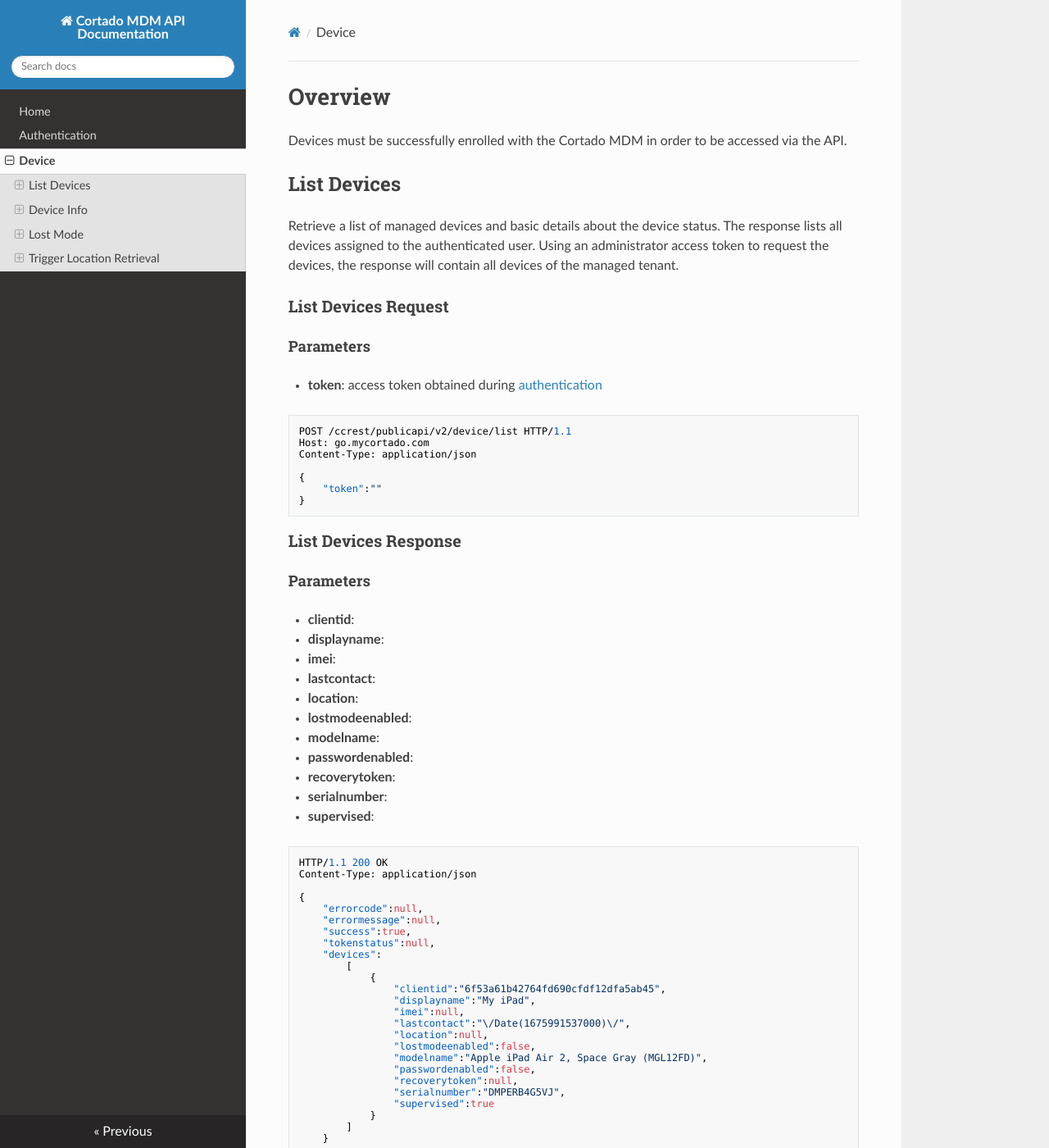
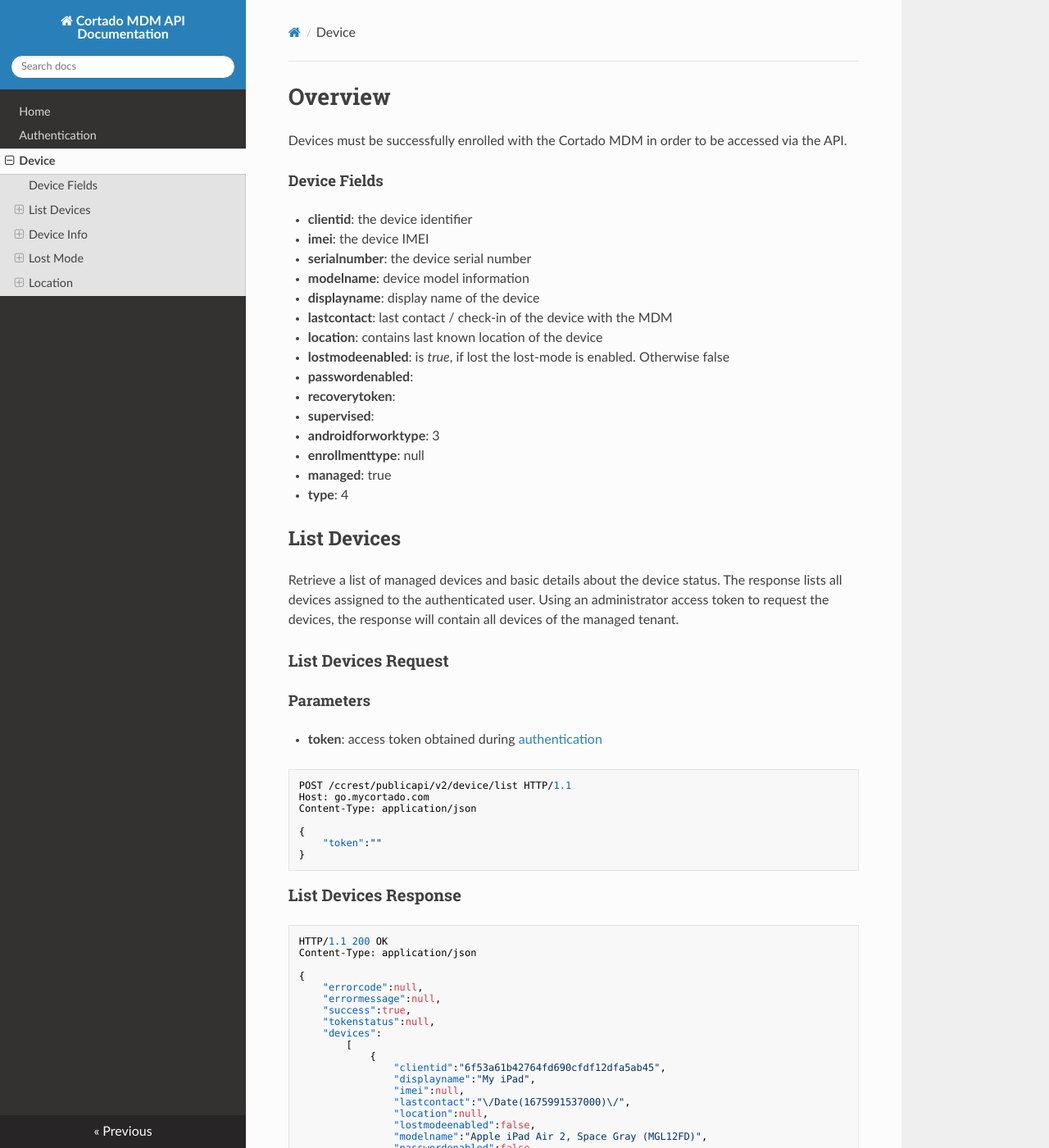
Before and after one commit to cortado-mobile-solutions/apidoc-mdm, an MkDocs documentation site: the page built from docs/device.md, in a window 1280 px wide and 1400 px high. Shown: the whole window at 82% size. Built offline with MkDocs 1.6.1, drawn with Linux system fonts in a browser that asks for light colours; nearby versions of some CDN libraries; some of the changed text lies outside the part shown.

Commit message:
updates on auth and device

````diff
--- a/docs/device.md
+++ b/docs/device.md
@@ -1,5 +1,23 @@
 # Overview
 Devices must be successfully enrolled with the Cortado MDM in order to be accessed via the API.
+
+#### Device Fields
+* **clientid**: the device identifier
+* **imei**: the device IMEI
+* **serialnumber**: the device serial number
+* **modelname**: device model information
+* **displayname**: display name of the device
+* **lastcontact**: last contact / check-in of the device with the MDM
+* **location**: contains last known location of the device
+* **lostmodeenabled**: is *true*, if lost the lost-mode is enabled. Otherwise false
+* **passwordenabled**:
+* **recoverytoken**:
+* **supervised**:
+
+* **androidforworktype**: 3
+* **enrollmenttype**: null
+* **managed**: true
+* **type**: 4
 
 
 ## List Devices
@@ -21,20 +39,6 @@ Content-Type: application/json
 ```
 
 ### List Devices Response
-
-#### Parameters
-* **clientid**:
-* **displayname**:
-* **imei**:
-* **lastcontact**:
-* **location**:
-* **lostmodeenabled**:
-* **modelname**:
-* **passwordenabled**:
-* **recoverytoken**:
-* **serialnumber**:
-* **supervised**:
-
 
 ```json
 HTTP/1.1 200 OK
@@ -226,14 +226,14 @@ Content-Type: application/json
 }
 ```
 
-## Trigger Location Retrieval
+## Location
 The retrieval of the device location can be triggered. Fetching the latest retrieved device location can be done using the [device status](#device-info) request.
 
 ### Trigger Location Retrieval Request
 
 ### Parameters
 * **clientid**:
-* **token**:
+* **token**: access token obtained during [authentication](/en/latest/auth)
 
 ```json
 POST /ccrest/publicapi/v2/device/requestlocation HTTP/1.1
````
Also changed, not shown: other parts of docs/device.md (+4 -8 lines), docs/auth.md (+9 -2 lines).
